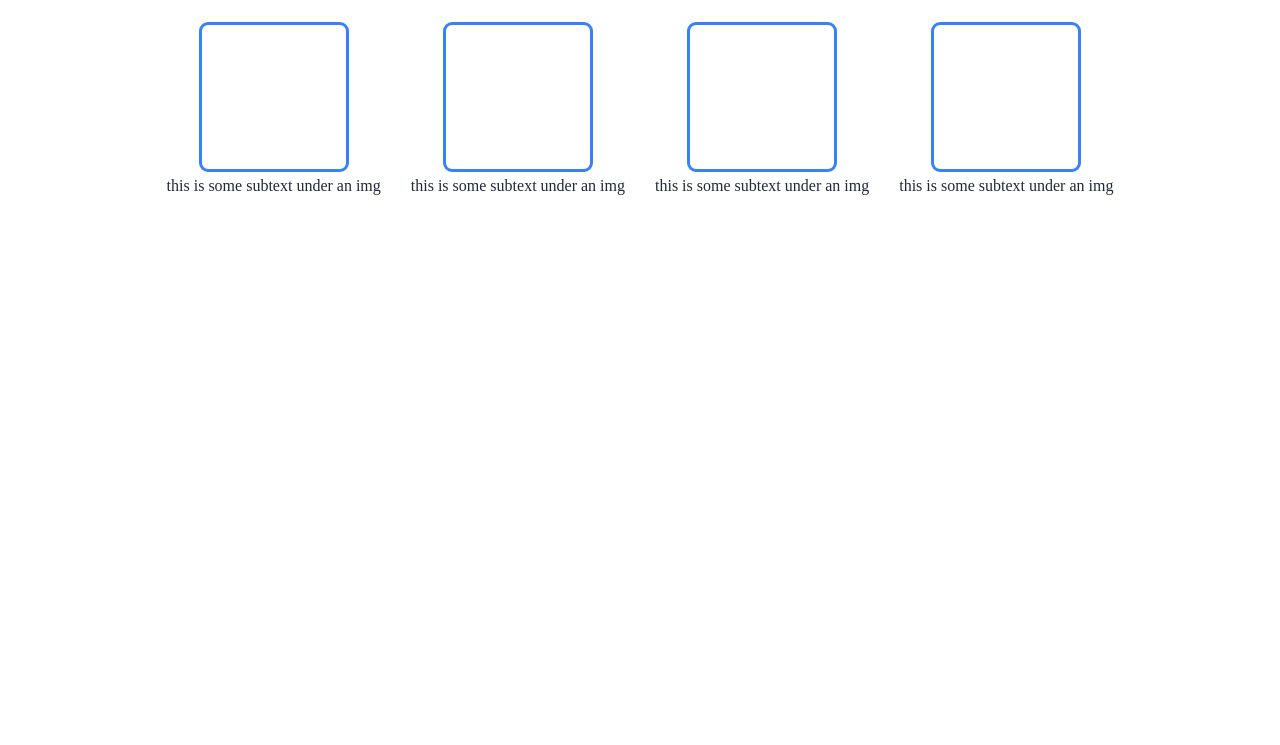
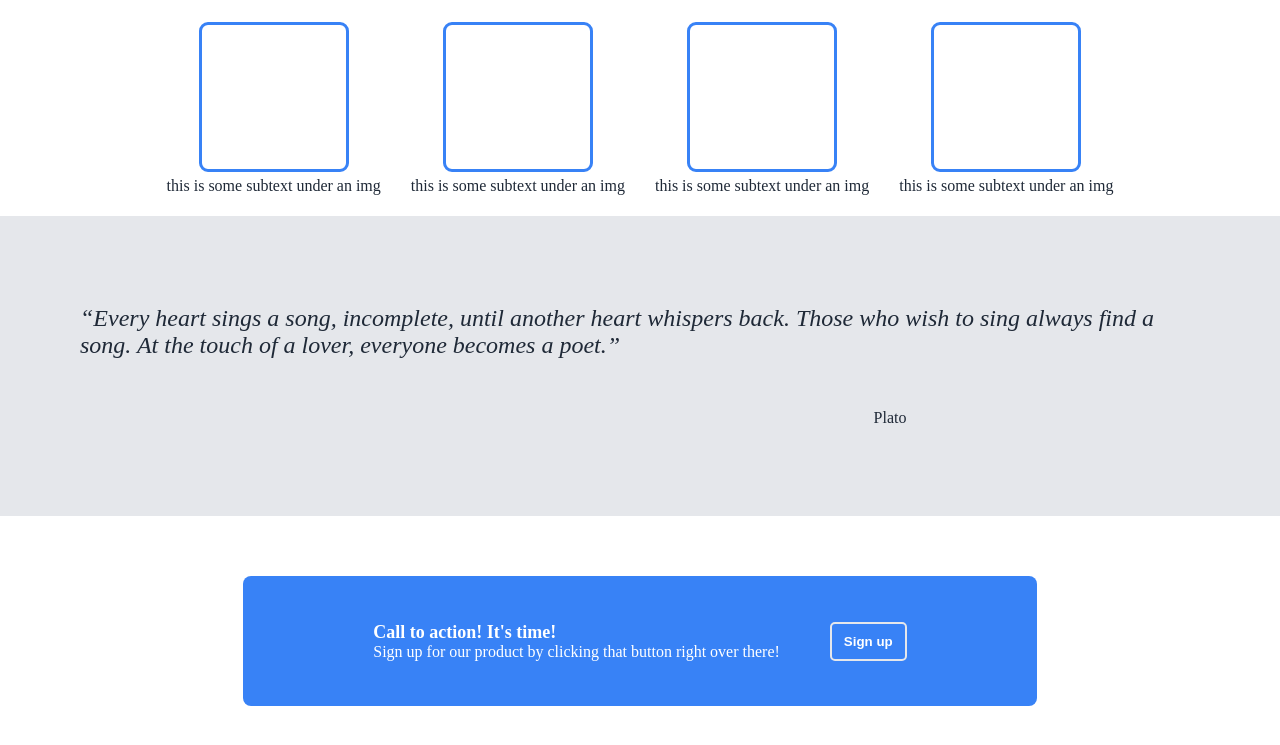
Before and after one commit to stochasticats/landing-page, a plain HTML site: page index.html in a window 1280 px wide. Shown: the part 371-1116 px from the top of the page. Before the commit the page ends 800 px from the top, so only its background shows below. Drawn offline with Linux system fonts and the light colour scheme.

Commit message:
add footer section to index and style

```diff
--- a/index.html
+++ b/index.html
@@ -39,25 +39,40 @@
             <div class="cards-container">
                 <div class="card">
                     <div class="box"></div>
-                    <div class="text">this is some subtext under an img</div>
+                    <div class="cardtext">this is some subtext under an img</div>
                 </div>
                 <div class="card">
                     <div class="box"></div>
-                    <div class="text">this is some subtext under an img</div>
+                    <div class="cardtext">this is some subtext under an img</div>
                 </div>
                 <div class="card">
                     <div class="box"></div>
-                    <div class="text">this is some subtext under an img</div>
+                    <div class="cardtext">this is some subtext under an img</div>
                 </div>
                 <div class="card">
                     <div class="box"></div>
-                    <div class="text">this is some subtext under an img</div>
+                    <div class="cardtext">this is some subtext under an img</div>
                 </div>
             </div>
         </div>
     </div>
 
+   <div class="quote-container">
+        <div class="quote">“Every heart sings a song, incomplete, until another heart whispers back. Those who wish to sing always find a song. At the touch of a lover, everyone becomes a poet.”</div>
+        <div class="author">Plato</div>
+   </div>
 
+   <div class="footer-container">
+        <div class="footer">
+            <div class="footertext">
+                <div class="calltoaction">Call to action! It's time!</div>
+                <div class="text">Sign up for our product by clicking that button right over there!</div>
+            </div>
+
+            <button class="button button2">Sign up</button>
+
+        </div>
+   </div>
 
 </body>
 </html>
--- a/style.css
+++ b/style.css
@@ -126,3 +126,53 @@
     height: 150px;
     width: 150px;
 }
+
+.quote-container {
+    background-color: #E5E7EB;
+    color: #1F2937;
+    display: flex;
+    flex-direction: column;
+    justify-content: center;
+    align-items: center;
+    height: 300px;
+    padding: 80px;
+    gap: 50px;
+}
+
+.quote {
+    font-size: x-large;
+    font-style: italic;
+}
+
+.author {
+    margin-left: 500px;
+}
+
+.footer-container {
+    display: flex;
+    justify-content: space-around;
+    height: 250px;
+}
+
+.footer {
+    background-color: #3882f6;
+    color: #fff;
+    display: flex;
+    justify-content: space-around;
+    align-items: center;
+    padding-left: 130px;
+    padding-right: 130px;
+    margin-top: 60px;
+    margin-bottom: 60px;
+    gap: 50px;
+    border-radius: 8px;
+}
+
+.calltoaction {
+    font-size: large;
+    font-weight: bold;
+}
+
+.button2 {
+    border: 2px solid #E5E7EB;
+}
```
